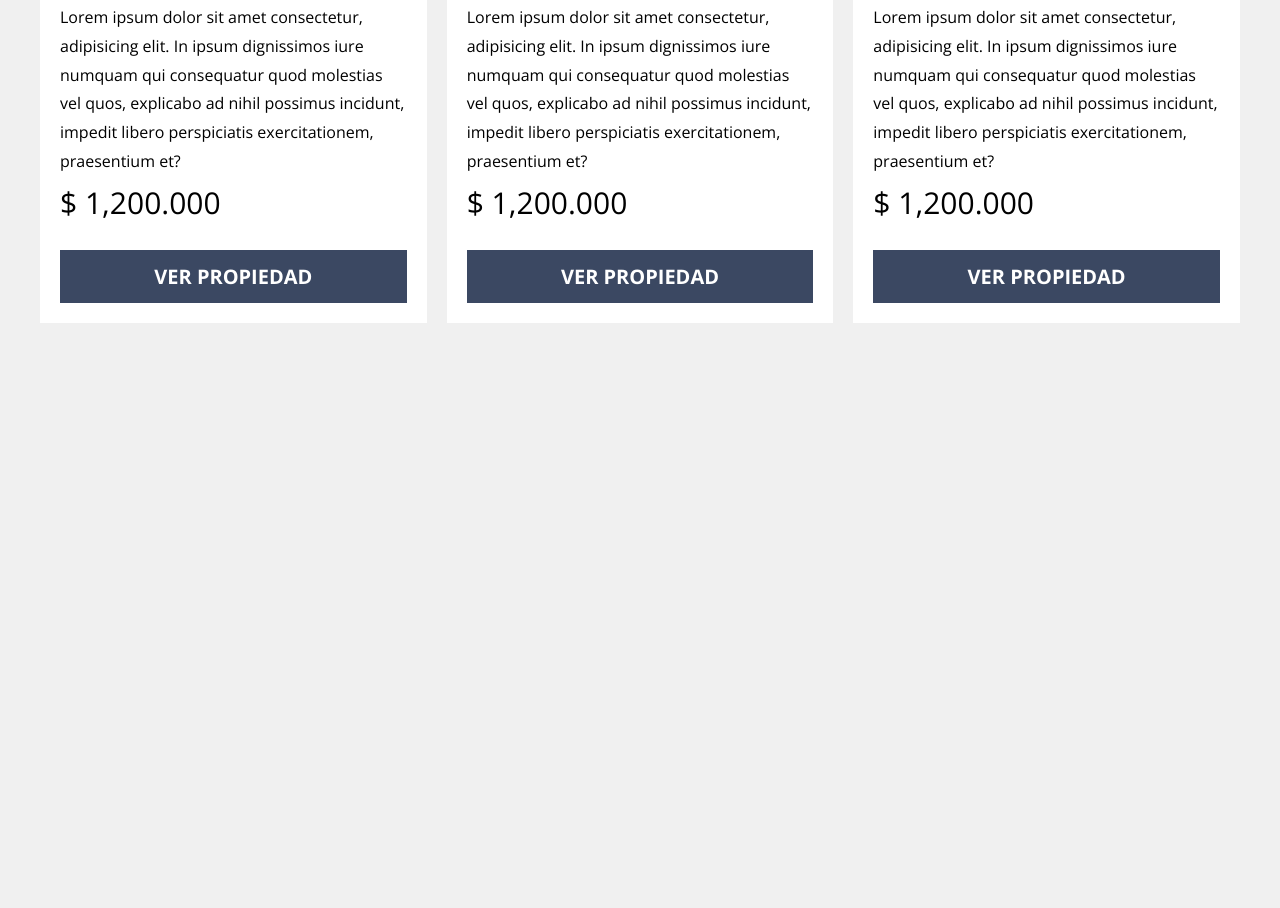
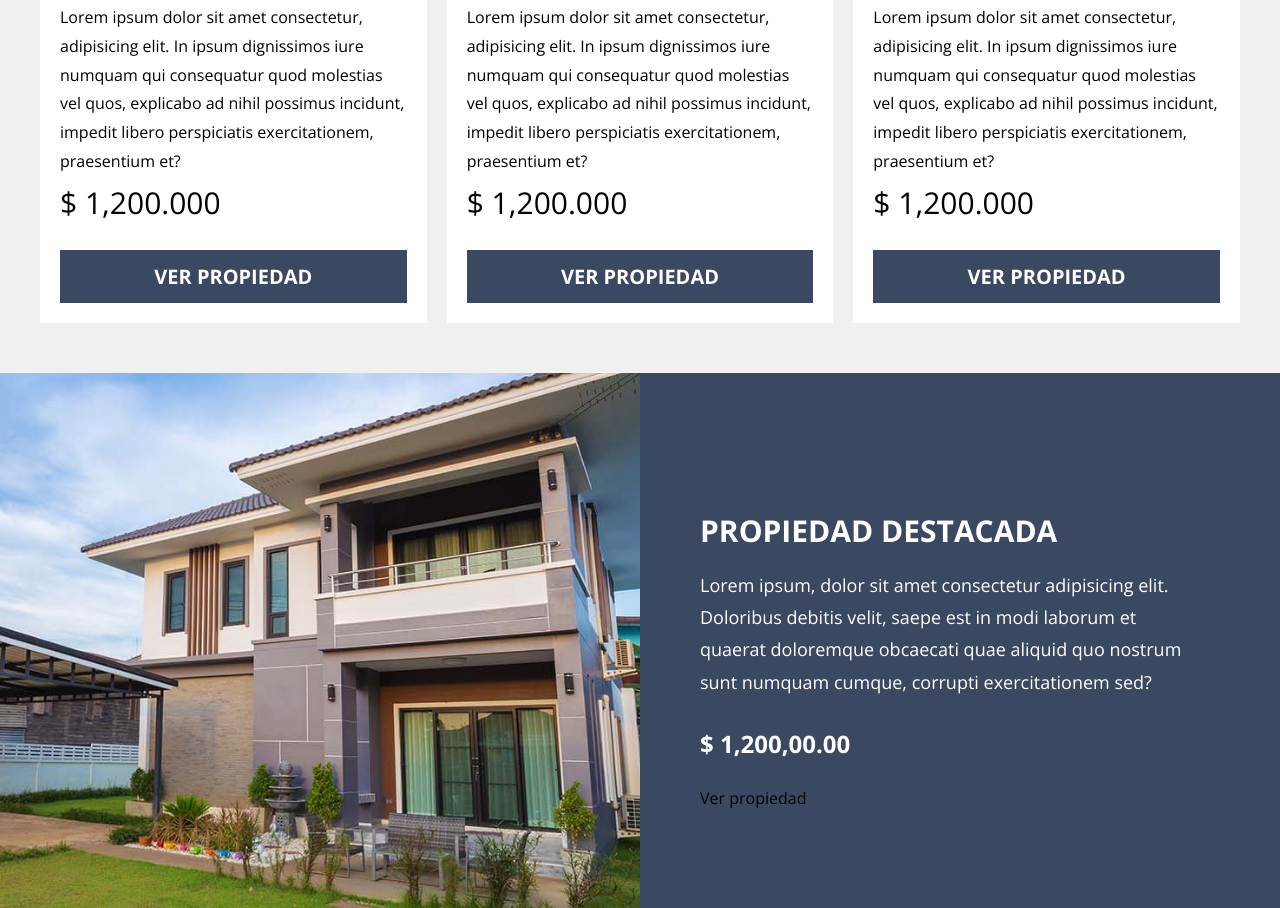
Before and after one commit to JuliGeralDev/real_state, a website: page index.html in a window 1280 px wide. Shown: the part 1681-2589 px from the top of the page. Before the commit the page ends 2004 px from the top, so only its background shows below. Drawn offline with nearby package versions, Linux system fonts and the light colour scheme; files that its build step writes are made by us from their sources; files whose address does not match are found by name.

Commit message:
Agregando seccion destacada

```diff
--- a/index.html
+++ b/index.html
@@ -106,5 +106,20 @@
         </div>
 
     </main>
+
+    <section class="destacada">
+        <div class="contenedor destacada__grid">
+            <div class="destacada__contenido">
+                <h3 class="destacada__heading">Propiedad destacada</h3>
+
+                <p class="destacada__texto">Lorem ipsum, dolor sit amet consectetur adipisicing elit. Doloribus debitis velit, saepe est in modi laborum et quaerat doloremque obcaecati quae aliquid quo nostrum sunt numquam cumque, corrupti exercitationem sed?</p>
+
+                <p class="destacada__precio">$ 1,200,00.00</p>
+
+                <a href="#" class="desctacada__enlace">Ver propiedad</a>
+            </div>
+
+        </div>
+    </section>
 </body>
 </html>
--- /dev/null
+++ b/src/scss/ui/contenido/_destacada.scss
@@ -0,0 +1,55 @@
+@use 'base/mixins' as m;
+@use 'base/variables' as v;
+
+.destacada{
+    margin-top: 5rem;
+    background-image: linear-gradient(to bottom, transparent 0%, transparent 50%, v.$primario 50%, v.$primario 100%) , url(../img/destacada.jpg);
+    background-size: 100%, cover;
+    background-position: center, -50rem -30rem;
+    background-repeat: no-repeat;
+
+    @include m.tablet{
+        background-image: linear-gradient(to right, transparent 0%, transparent 50%, v.$primario 50%, v.$primario 100%) , url(../img/destacada.jpg);
+        background-position: center, -50rem center;
+    }
+
+    &__grid{
+        display: grid;
+        grid-template-rows: repeat(2, 1fr);
+        @include m.tablet{
+            grid-template-rows: unset;
+            @include m.grid(2, 2rem);
+        }
+    }
+
+    &__contenido{
+        padding: 5rem;
+        grid-row: 2 / 3;
+
+        @include m.tablet{
+            padding: 10rem 5rem;
+            grid-column: 2 / 3;
+        }
+    }
+
+    &__heading{
+        color: v.$blanco;
+        text-transform: uppercase;
+    }
+
+    &__texto{
+        color: v.$blanco;
+        font-size: 1.8rem;
+    }
+
+    &__precio{
+        color: v.$blanco;
+        font-size: 2.4rem;
+        font-weight: 700;
+    }
+
+    &__enlace{
+        @include m.boton(v.$blanco, v.$primario);
+        display: block;
+    }
+}
--- a/src/scss/ui/contenido/_index.scss
+++ b/src/scss/ui/contenido/_index.scss
@@ -1 +1,2 @@
 @forward 'propiedades';
+@forward 'destacada';
```
